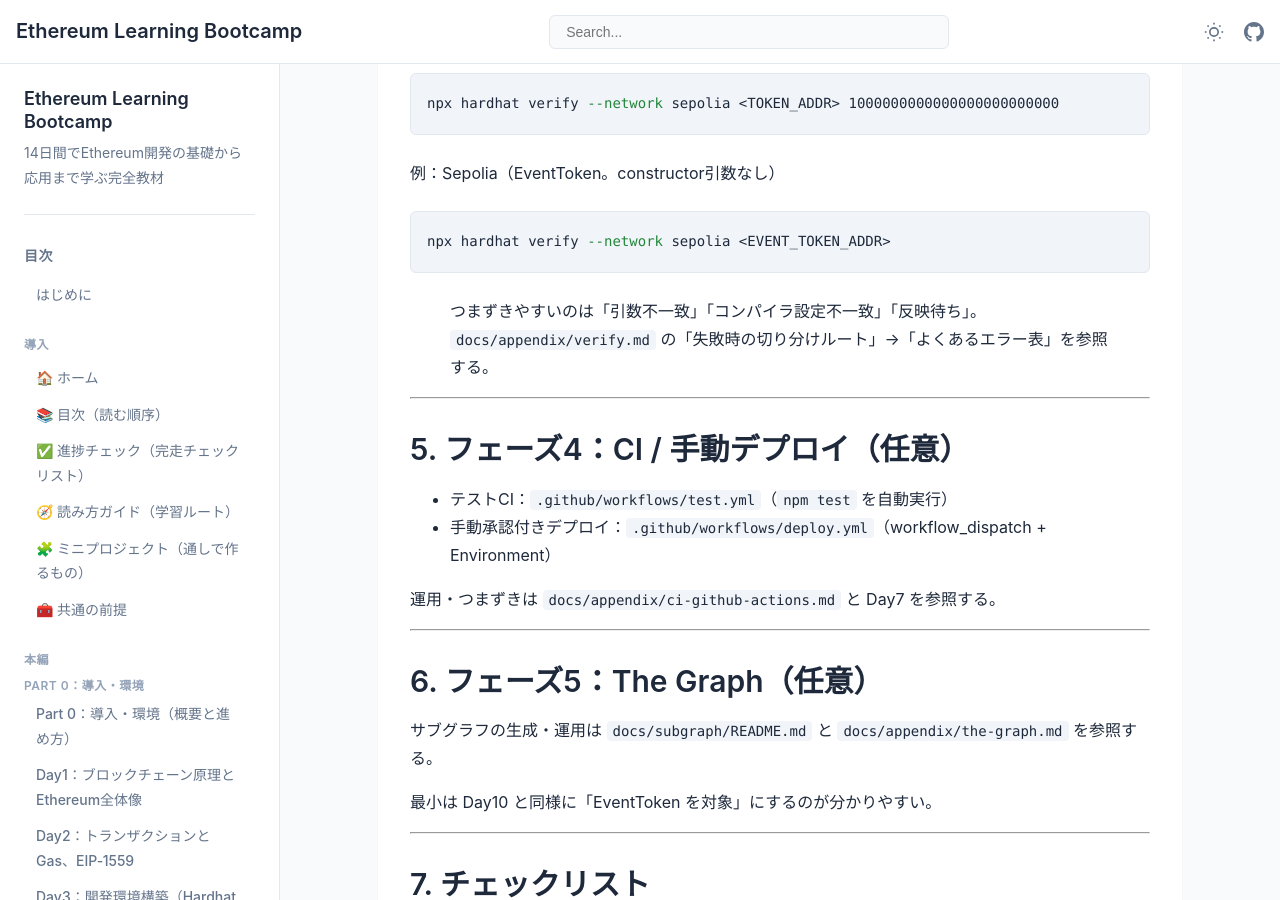
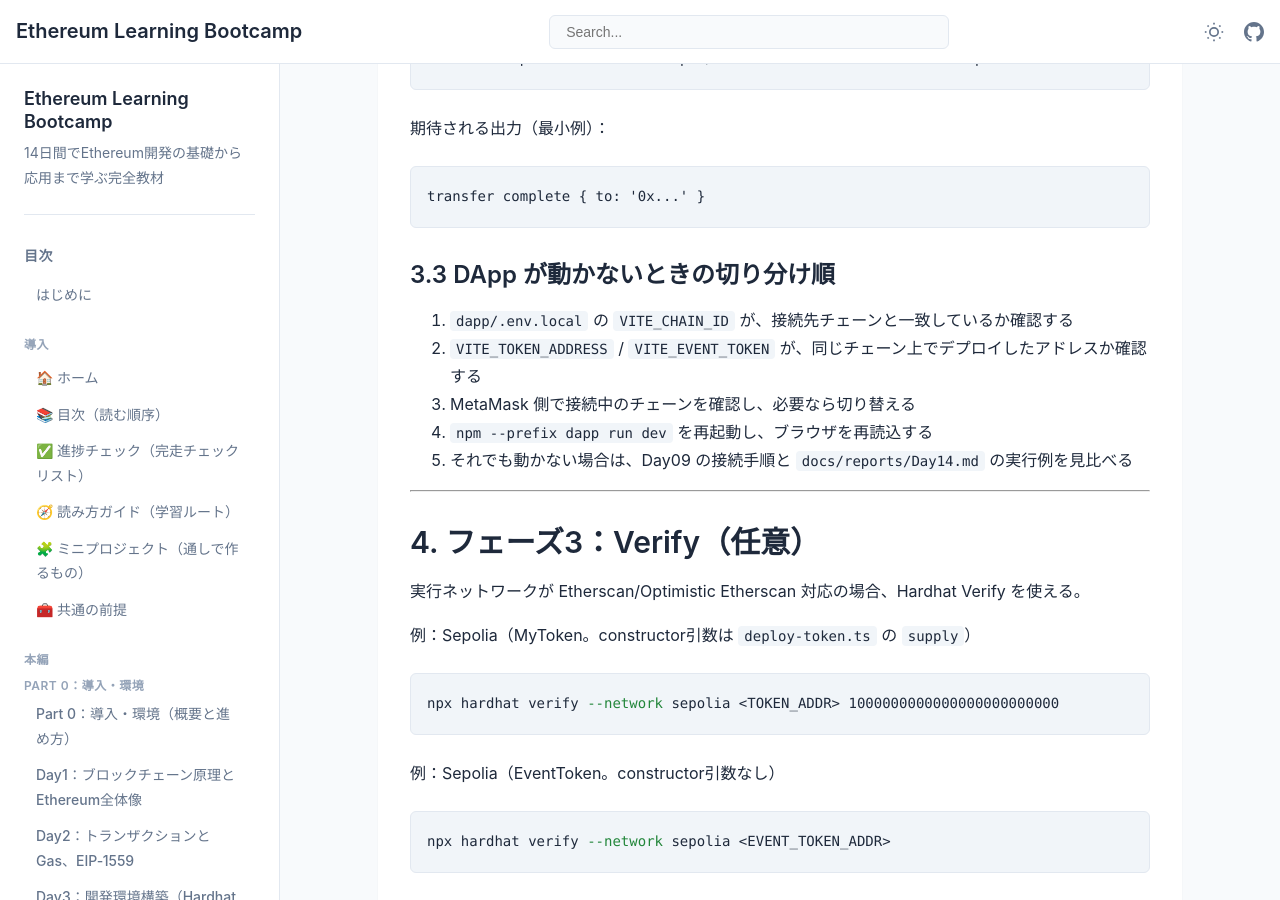
Before and after one commit to itdojp/ethereum-learning-bootcamp, a Jekyll site: the page built from docs/curriculum/Day14_Integration.md, in a window 1280 px wide and 900 px high, scrolled down 3836 px. Built offline with Jekyll 4.4.1, drawn with Linux system fonts in a browser that asks for light colours; our own code applies the rules of GitHub Pages for plain Markdown files; some of the changed text lies outside the part shown.

Commit message:
docs: 学習導線と切り分け手順を補強

````diff
--- a/docs/curriculum/Day14_Integration.md
+++ b/docs/curriculum/Day14_Integration.md
@@ -74,6 +74,19 @@
 - コンパイラバージョン（`hardhat.config.ts`）
 - （任意）Verifyリンク
 
+最小記録例：
+```markdown
+## 2026-03-06 sepolia MyToken / EventToken
+- chainId: 11155111
+- MyToken: 0x...
+- EventToken: 0x...
+- txHash:
+  - MyToken: 0x...
+  - EventToken: 0x...
+- compiler: 0.8.24
+- notes: DApp 接続確認済み
+```
+
 ---
 
 ## 3. フェーズ2：DApp を接続して動かす
@@ -112,6 +125,13 @@
 ```text
 transfer complete { to: '0x...' }
 ```
+
+### 3.3 DApp が動かないときの切り分け順
+1. `dapp/.env.local` の `VITE_CHAIN_ID` が、接続先チェーンと一致しているか確認する
+2. `VITE_TOKEN_ADDRESS` / `VITE_EVENT_TOKEN` が、同じチェーン上でデプロイしたアドレスか確認する
+3. MetaMask 側で接続中のチェーンを確認し、必要なら切り替える
+4. `npm --prefix dapp run dev` を再起動し、ブラウザを再読込する
+5. それでも動かない場合は、Day09 の接続手順と `docs/reports/Day14.md` の実行例を見比べる
 
 ---
 
````
Also changed, not shown: docs/curriculum/Day07_Deploy_CI.md (+6 -0 lines), docs/curriculum/Guide.md (+6 -0 lines), docs/index.md (+10 -0 lines).
